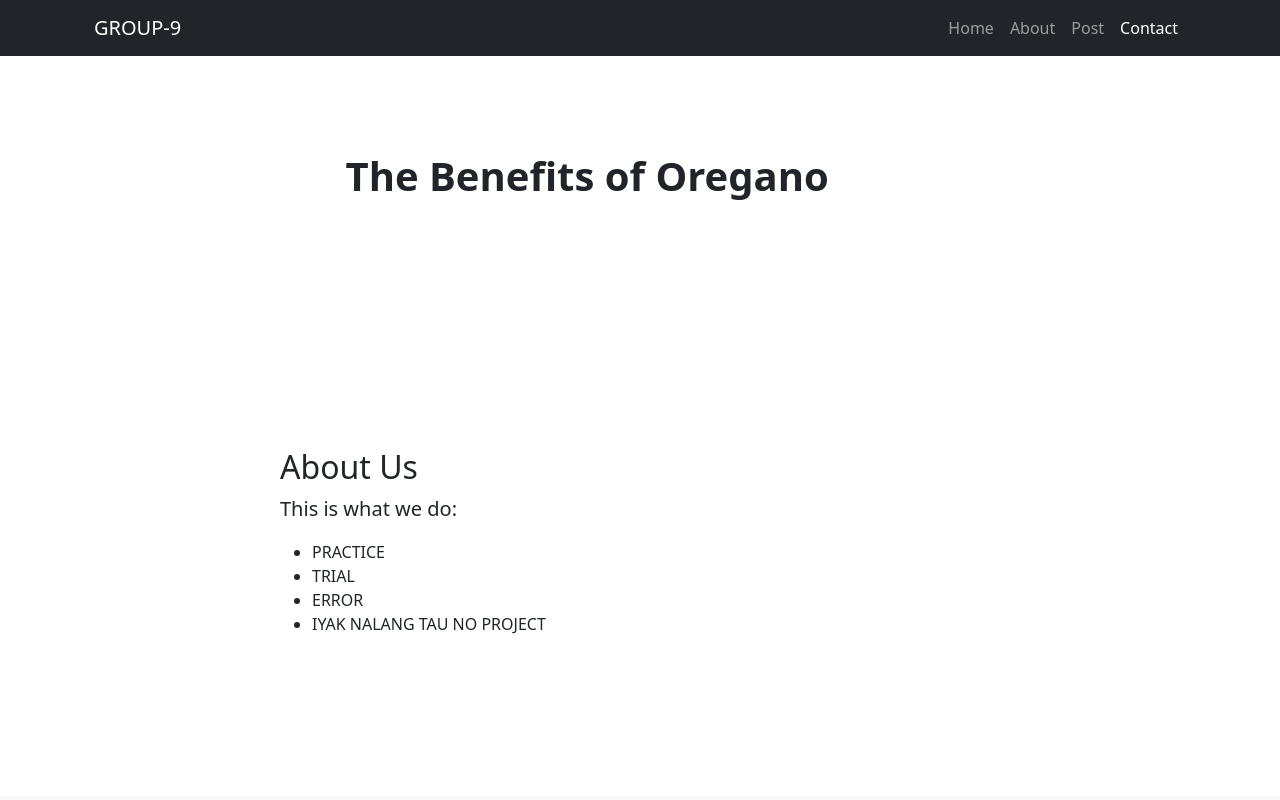
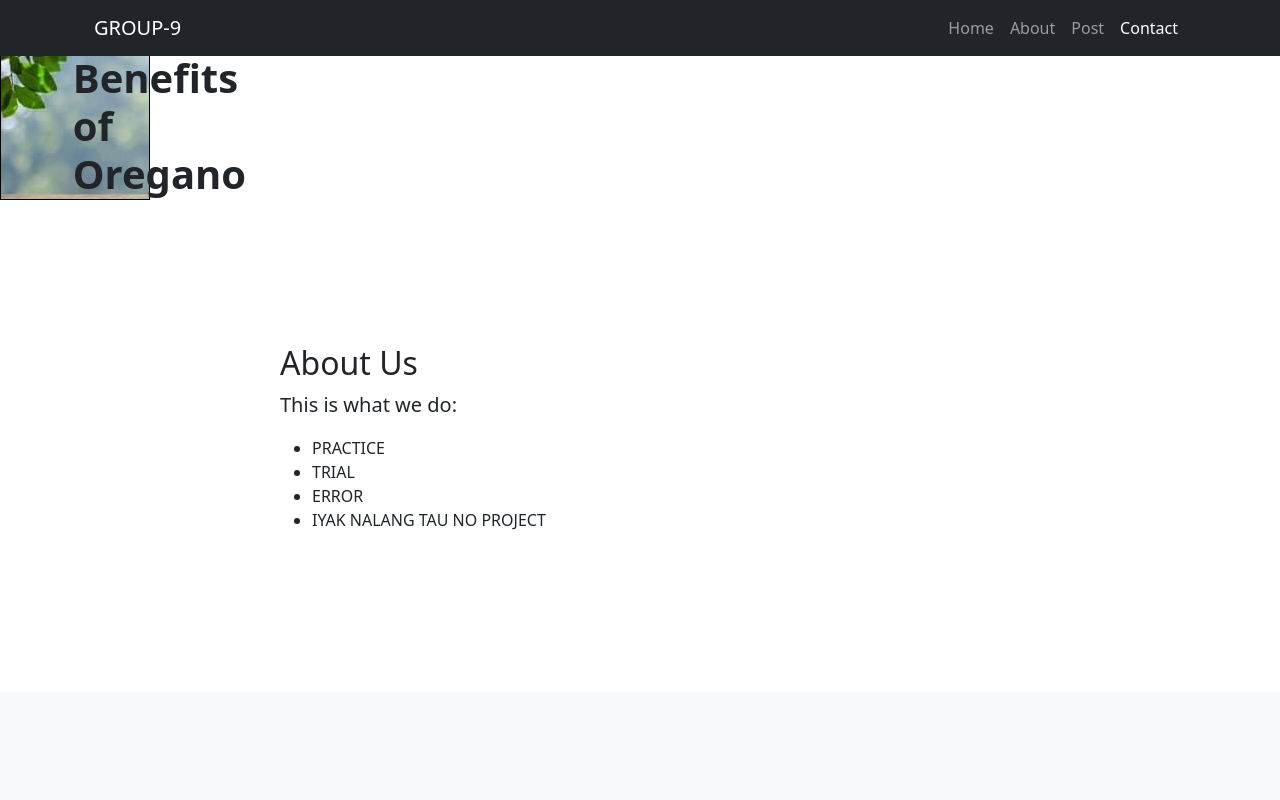
Before and after one commit to skyzerryuuji/skyzer, a plain HTML site: page index.html in a window 1280 px wide. Shown: the top 800 px of the page. Drawn offline with nearby package versions, Linux system fonts and the light colour scheme.

Commit message:
Update index.html

```diff
--- a/index.html
+++ b/index.html
@@ -27,7 +27,10 @@
             </div>
         </nav>
          <!-- Page Header-->
-        <header style="background-image: url('gg.jpeg') no-repeat">
+        <header style="background-image:url('gg.jpeg');
+                       background-repeat:no-repeat;
+                       padding:5px;width:150px;
+                       height:200px;border:1px solid black;">
             <div class="container position-relative px-4 px-lg-5">
                 <div class="row gx-4 gx-lg-5 justify-content-center">
                     <div class="col-md-10 col-lg-8 col-xl-7">
```
